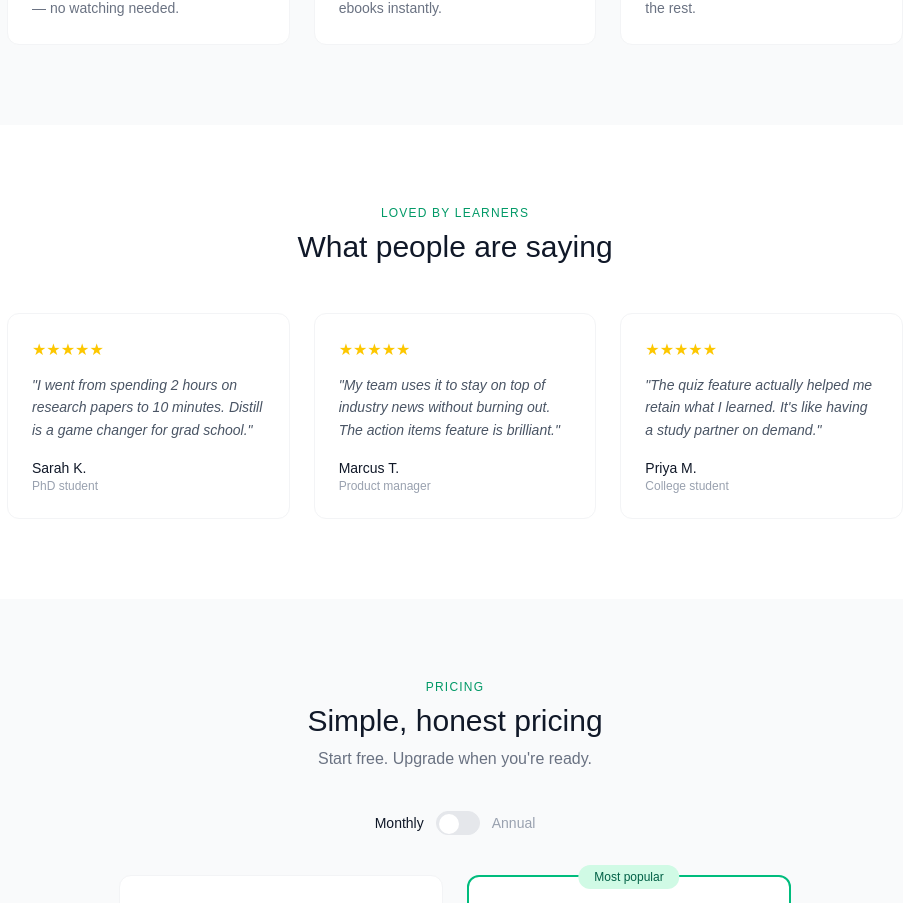
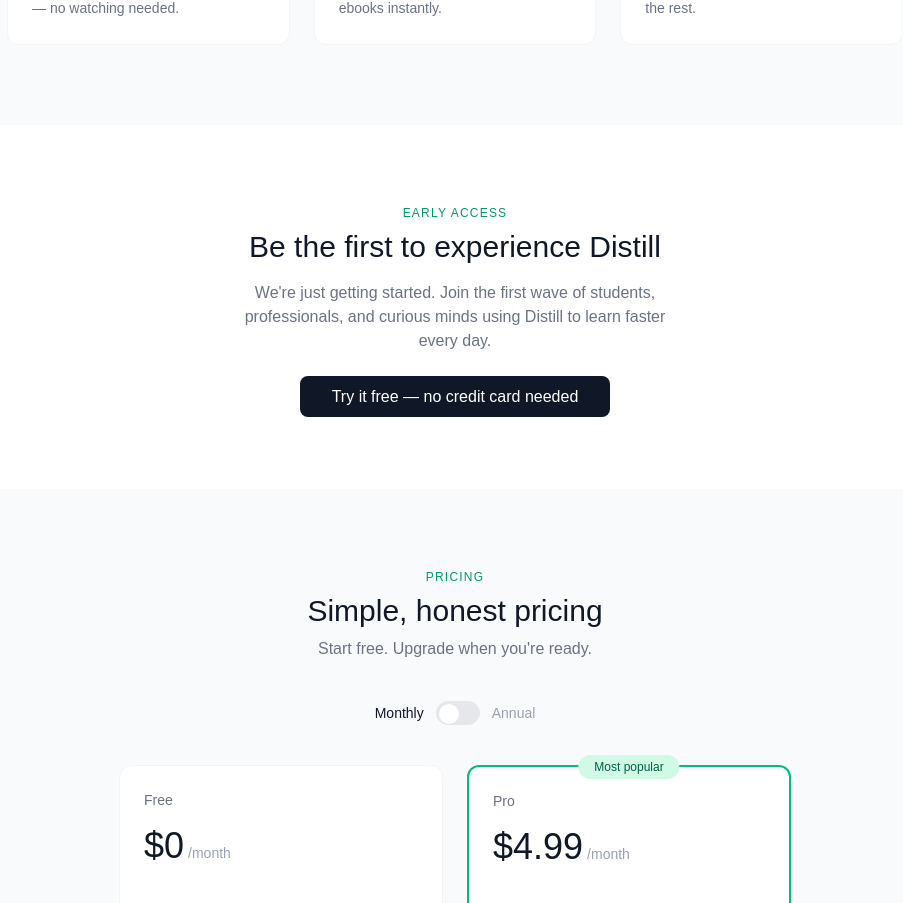
Before and after one commit to azxtyn/Distill, a Next.js app: page / in a window 1280 px wide. Shown: the part 2177-3080 px from the top of the page, without its empty margins (185-1088 px from the left). Built offline with nearby package versions, Linux system fonts and the light colour scheme; no server answers.

Commit message:
remove fake reviews replace with honest CTA

```diff
--- a/components/Testimonials.js
+++ b/components/Testimonials.js
@@ -1,28 +1,12 @@
 export default function Testimonials() {
-  const testimonials = [
-    { name: 'Sarah K.', role: 'PhD student', quote: 'I went from spending 2 hours on research papers to 10 minutes. Distill is a game changer for grad school.' },
-    { name: 'Marcus T.', role: 'Product manager', quote: 'My team uses it to stay on top of industry news without burning out. The action items feature is brilliant.' },
-    { name: 'Priya M.', role: 'College student', quote: 'The quiz feature actually helped me retain what I learned. It\'s like having a study partner on demand.' },
-  ]
-
   return (
-    <section className="px-6 py-20">
-      <div className="text-center mb-12">
-        <p className="text-xs font-medium tracking-widest text-emerald-600 uppercase mb-2">Loved by learners</p>
-        <h2 className="text-3xl font-medium text-gray-900">What people are saying</h2>
-      </div>
-      <div className="grid grid-cols-1 md:grid-cols-3 gap-6 max-w-4xl mx-auto">
-        {testimonials.map((t, i) => (
-          <div key={i} className="bg-white border border-gray-100 rounded-xl p-6">
-            <div className="text-yellow-400 mb-3">★★★★★</div>
-            <p className="text-sm text-gray-600 leading-relaxed italic mb-4">"{t.quote}"</p>
-            <div>
-              <p className="text-sm font-medium text-gray-900">{t.name}</p>
-              <p className="text-xs text-gray-400">{t.role}</p>
-            </div>
-          </div>
-        ))}
-      </div>
+    <section className="px-6 py-20 text-center">
+      <p className="text-xs font-medium tracking-widest text-emerald-600 uppercase mb-2">Early access</p>
+      <h2 className="text-3xl font-medium text-gray-900 mb-4">Be the first to experience Distill</h2>
+      <p className="text-gray-500 max-w-md mx-auto mb-8">We're just getting started. Join the first wave of students, professionals, and curious minds using Distill to learn faster every day.</p>
+      <a href="#app" className="bg-gray-900 text-white px-8 py-3 rounded-lg text-base hover:bg-gray-700">
+        Try it free — no credit card needed
+      </a>
     </section>
   )
 }
```
